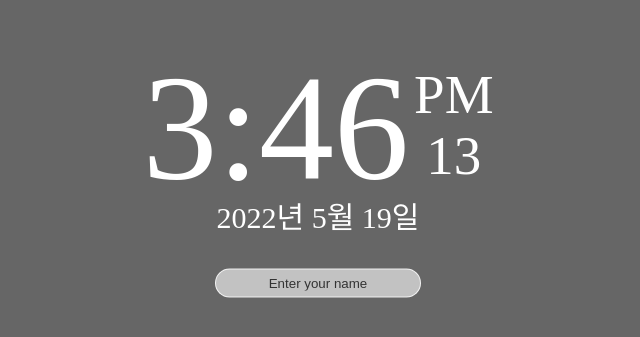
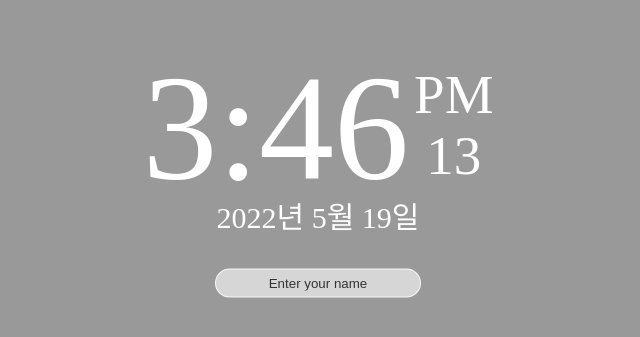
Before and after one commit to yoongmi/NomadJS, a plain HTML site: page project/index.html in a window 1280 px wide. Shown: the part 197-534 px from the top of the page, without its empty margins (322-962 px from the left). Drawn offline with Linux system fonts and the light colour scheme.

Commit message:
## finish project

```diff
--- a/project/src/style.css
+++ b/project/src/style.css
@@ -60,7 +60,7 @@ body::before {
 	position:absolute;
 	left:0; top:0;
 	width:100%; height:100%;
-	background-color:rgba(0,0,0,0.6);
+	background-color:rgba(0,0,0,0.4);
 }
 
 .hidden {display:none;}
```
